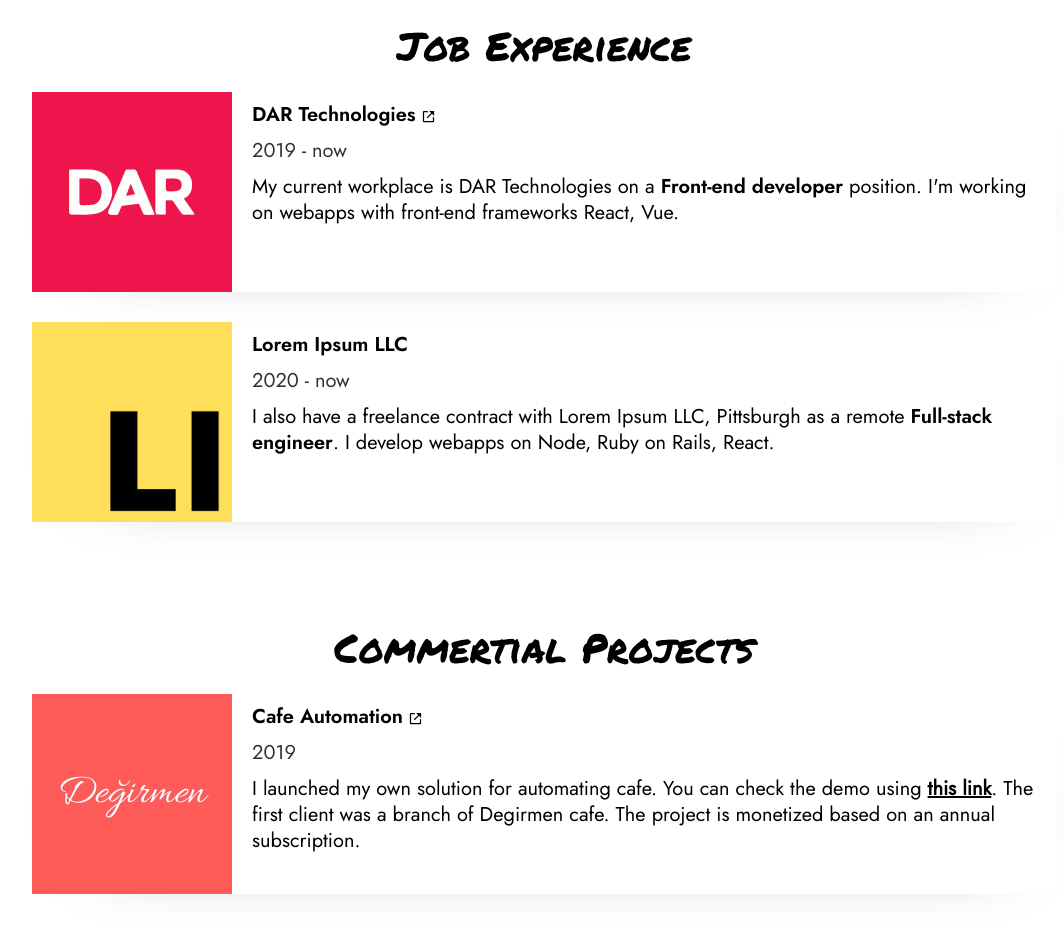
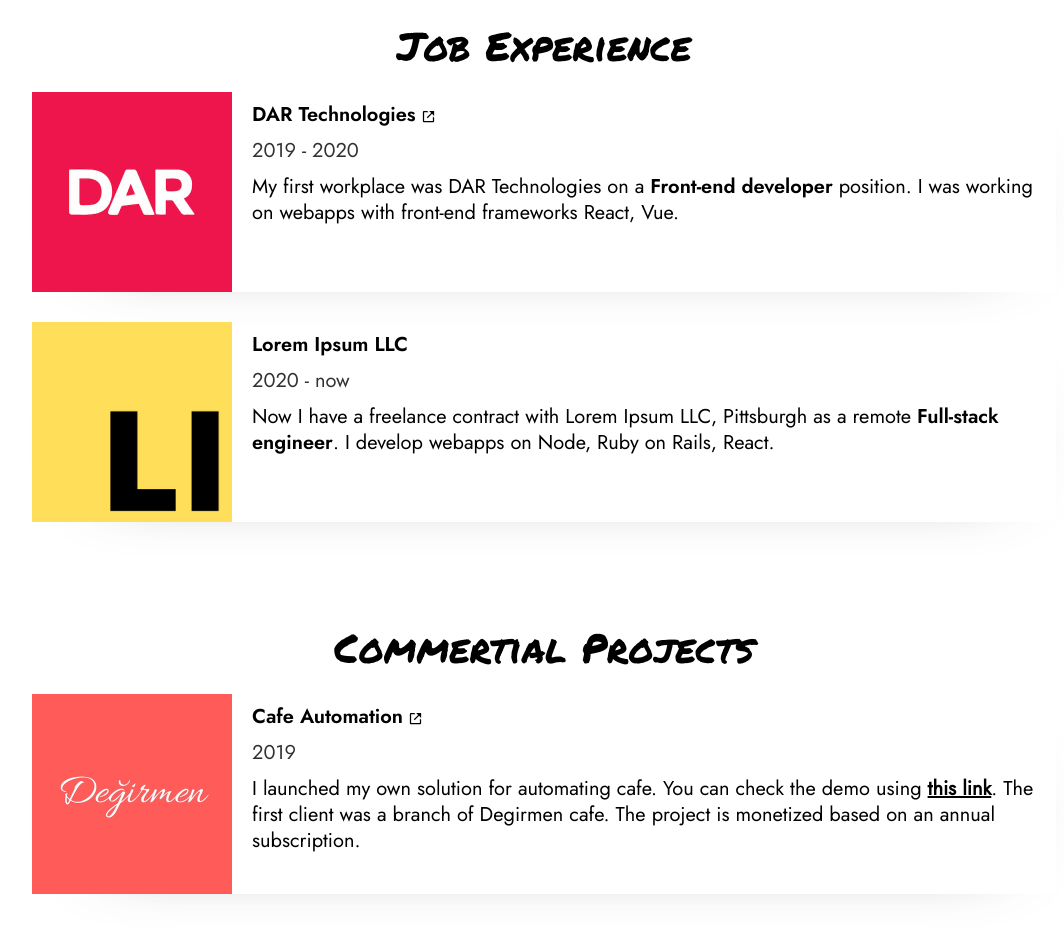
Before and after one commit to adilhansatemirov/adilkhansatemirov, a Next.js app: page / in a window 1280 px wide. Shown: the part 1100-2034 px from the top of the page, without its empty margins (96-1160 px from the left). Built offline with nearby package versions, Linux system fonts and the light colour scheme.

Commit message:
feat: update data

```diff
--- a/constants/text.js
+++ b/constants/text.js
@@ -20,11 +20,11 @@
       {
         id: 1,
         title: 'DAR Technologies',
-        time: '2019 - now',
+        time: '2019 - 2020',
         image: 'dar.jpg',
         link: 'https://darglobal.com/',
         description:
-          'My current workplace is DAR Technologies on a <span class="card__text--bold">Front-end developer</span> position. I\'m working on webapps with front-end frameworks React, Vue.',
+          'My first workplace was DAR Technologies on a <span class="card__text--bold">Front-end developer</span> position. I was working on webapps with front-end frameworks React, Vue.',
       },
       {
         id: 2,
@@ -33,7 +33,7 @@
         image: 'lorem-ipsum.png',
         imagePosition: 'bottom center',
         description:
-          'I also have a freelance contract with Lorem Ipsum LLC, Pittsburgh as a remote <span class="card__text--bold">Full-stack engineer</span>. I develop webapps on Node, Ruby on Rails, React.',
+          'Now I have a freelance contract with Lorem Ipsum LLC, Pittsburgh as a remote <span class="card__text--bold">Full-stack engineer</span>. I develop webapps on Node, Ruby on Rails, React.',
       },
     ],
   },
```
